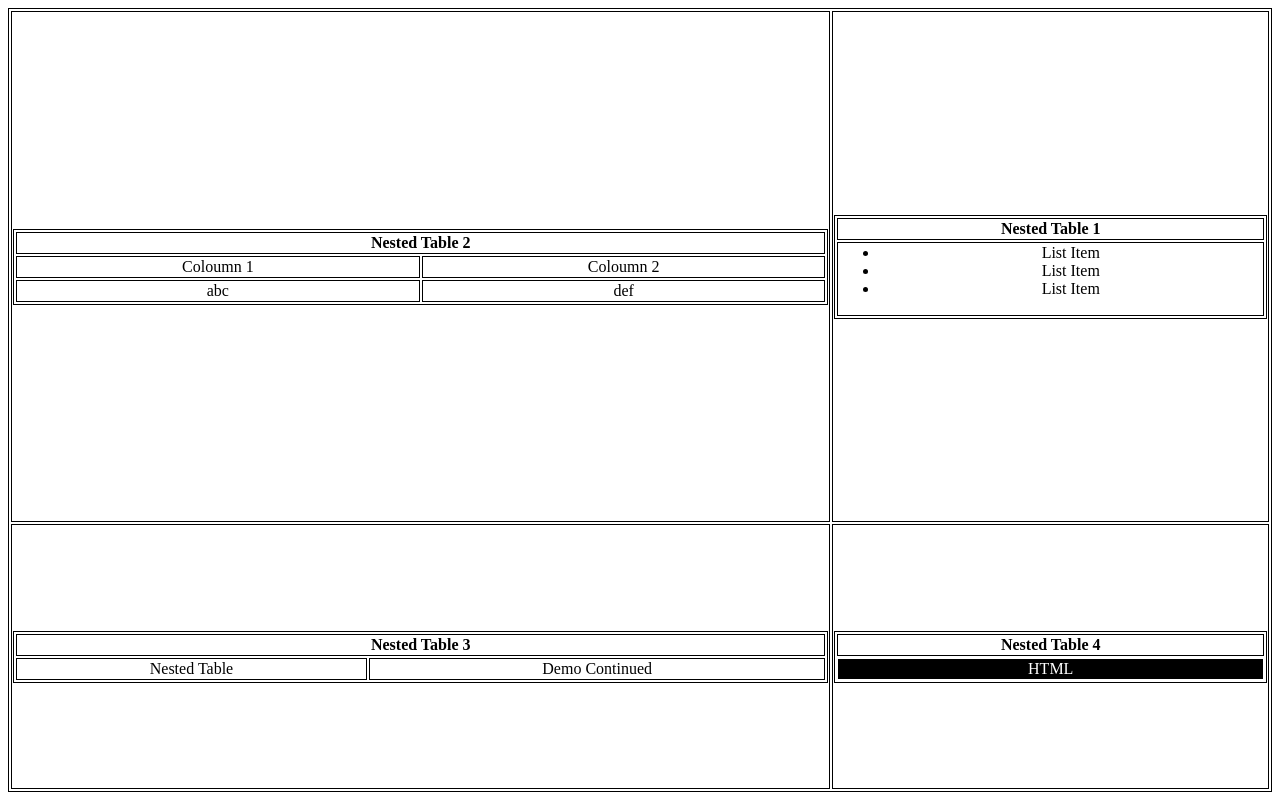
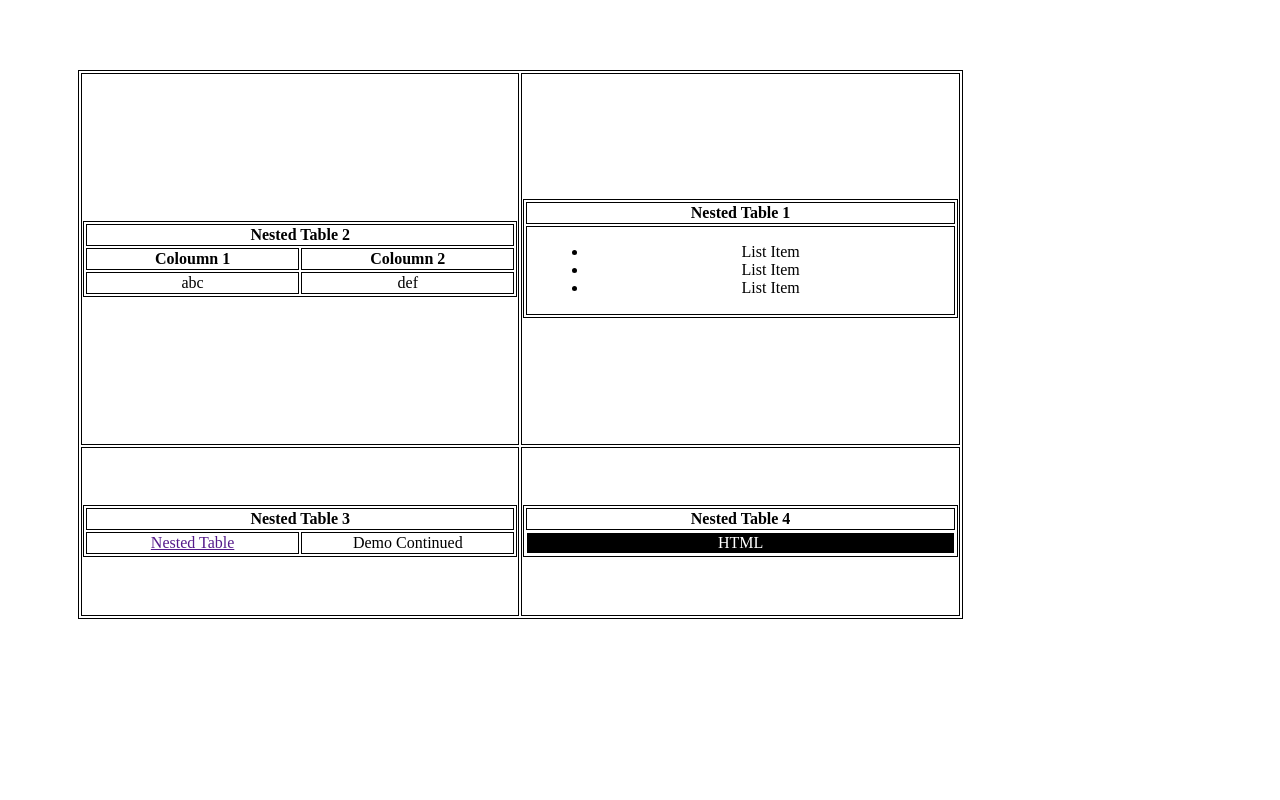
Before and after one commit to manas-patil/FrontEnd, a plain HTML site: page Assignment/assignment1.html in a window 1280 px wide. Drawn offline with Linux system fonts and the light colour scheme.

Commit message:
assignment

```diff
--- a/Assignment/assignment1.html
+++ b/Assignment/assignment1.html
@@ -2,20 +2,24 @@
     <head>
         <style>
             .main{
-                width: 100%;
-                height: 100%;
-                border: 1px solid;
-            }
-            td{
-                text-align: center;
-                border: 1px solid;
-            }
-            .lm{
-                border: 1px solid;
+                margin-top: 70px;
+                margin-left: 70px;
+                width: 70%;
+                height: 70%;
+                border: 1.5px solid;
+
             }
             .lml{
                 width: 100%;
-                border: 1px solid;
+                border: 1.5px solid;
+            }
+            .lm{
+                border: 1.5px solid;
+            }
+            td{
+                border: 1.5px solid;
+                width: 50%;
+                text-align: center;
             }
         </style>
     </head>
@@ -24,12 +28,14 @@
             <tr>
                 <td>
                     <table class="lml">
-                        <th style="text-align: center; border: 1px solid;" colspan="2">
-                            Nested Table 2
-                        </th>
                         <tr>
-                            <td class="lm">Coloumn 1</td>
-                            <td class="lm">Coloumn 2</td>
+                            <th style="border: 1.5px solid;text-align: center;" colspan="2">
+                                Nested Table 2
+                            </th>
+                        </tr>
+                        <tr>
+                            <td class="lm"><b>Coloumn 1</b></td>
+                            <td class="lm"><b>Coloumn 2</b></td>
                         </tr>
                         <tr>
                             <td class="lm">abc</td>
@@ -40,11 +46,11 @@
                 <td>
                     <table class="lml">
                         <tr>
-                            <th style="border: 1px solid;">Nested Table 1</th>
+                            <th style="border: 1.5px solid;text-align: center;">Nested Table 1</th>
                         </tr>
                         <tr>
-                            <td style="border: 1px solid;">
-                                <ul>
+                            <td style="border: 1.5px solid;text-align: center;">
+                                <ul style="margin-top: 15px;margin-left: 20px;">
                                     <li>List Item</li>
                                     <li>List Item</li>
                                     <li>List Item</li>
@@ -57,12 +63,14 @@
             <tr>
                 <td>
                     <table class="lml">
-                        <th style="text-align: center; border: 1px solid;" colspan="2">
-                            Nested Table 3
-                        </th>
+                            <tr>
+                            <th style="text-align: center; border: 1.5px solid;" colspan="2">
+                                Nested Table 3
+                            </th>
+                        </tr>
                         <tr>
                             <td class="lm">
-                                Nested Table
+                                <a href="">Nested Table</a>
                             </td>
                             <td class="lm">
                                 Demo Continued
@@ -72,9 +80,11 @@
                 </td>
                 <td>
                     <table class="lml">
-                        <th  style="text-align: center; border: 1px solid;">Nested Table 4</th>
                         <tr>
-                            <td style="color: white; background-color: black; width: 100%;">
+                            <th  style="text-align: center; border: 1.5px solid;text-align: center;">Nested Table 4</th>
+                        </tr>
+                        <tr>
+                            <td style="color: white; background-color: black; width: 100%; text-align: center;">
                                 HTML
                             </td>
                         </tr>
--- /dev/null
+++ b/Day 7, 11th April/assignment/assignment.html
@@ -0,0 +1,73 @@
+<!DOCTYPE html>
+<html lang="en">
+<head>
+
+    <title>HTML Assignment 3</title>
+    <link rel="stylesheet" href="style.css">
+</head>
+<body>
+    <h4 style="text-align: center; margin-top: 10px;">HTML Assignment #3</h4>
+
+    <table class="main" style="margin-top: -20px;">
+        <tr>
+            <td style="text-align: left;border: 1px solid; width: 25%;">left</td>
+            <td style="text-align: center;border: 1px solid;width: 37.5%;">center</td>
+            <td style="text-align: right;border: 1px solid;width: 37.5%;">right</td>
+        </tr>
+        <tr>
+            <td style="text-align: left;border: 1px solid; width: 20%;">left</td>
+            <td style="text-align: center;border: 1px solid;width: 40%;">center</td>
+            <td style="text-align: right;border: 1px solid;width: 40%;">right</td>
+        </tr><tr>
+            <td style="text-align: left;border: 1px solid; width: 20%;">left</td>
+            <td style="text-align: center;border: 1px solid;width: 40%;">center</td>
+            <td style="text-align: right;border: 1px solid;width: 40%;">right</td>
+        </tr>
+    </table>
+    <table class="main" style="empty-cells: show;margin-top: 50px;" >
+        <tr>
+            <td colspan="6">&nbsp;</td>
+        </tr>
+        <tr>
+            <td rowspan="4"></td>
+            <td style="width: 16.666%;">&nbsp;</td>
+            <td></td>
+            <td></td>
+            <td></td>
+            <td></td>
+        </tr>
+        <tr>
+            <td>&nbsp;</td>
+            <td colspan="3" rowspan="2"></td>
+            <td></td>
+        </tr>
+        <tr>
+            <td>&nbsp;</td>
+            <td></td>
+        </tr>
+        <tr>
+            <td>&nbsp;</td>
+            <td></td>
+            <td></td>
+            <td></td>
+            <td></td>
+        </tr>
+        <tr>
+            <td colspan="6">&nbsp;</td>
+        </tr>
+    </table>
+    <table class="main" style="margin-top: 50px;">
+        <tr>
+            <td colspan="3" bgcolor="green">&nbsp;</td>
+        </tr>
+        <tr>
+            <td style="width: 32%;">&nbsp;</td>
+            <td><img src="images-1.jpeg" alt="basket"></td>
+            <td style="width: 32%;">&nbsp;</td>
+        </tr>
+        <tr>
+            <td colspan="3" bgcolor="blue">&nbsp;</td>
+        </tr>
+    </table>
+</body>
+</html>
--- /dev/null
+++ b/Day 7, 11th April/assignment/style.css
@@ -0,0 +1,12 @@
+.main{
+    position: relative;
+    border: 1px solid;
+    width: 60%;
+    margin-left: 20%;
+    border-spacing: 1px;
+}
+td{
+    text-align: center;
+    border: 1px solid;
+    /* width: auto; */
+}
--- /dev/null
+++ b/Day 7, 11th April/class/style.css
@@ -0,0 +1,4 @@
+body{
+    background-image: url(pexels-adrien-olichon-2387793.jpg);
+    background-size: 100%;
+}
```
Also changed, not shown: Day 7, 11th April/class/exercise.html (added, +9 -0 lines), test/test.html (added, +14 -0 lines), Day 7, 11th April/assignment/images-1.jpeg (added), 1 other file.
